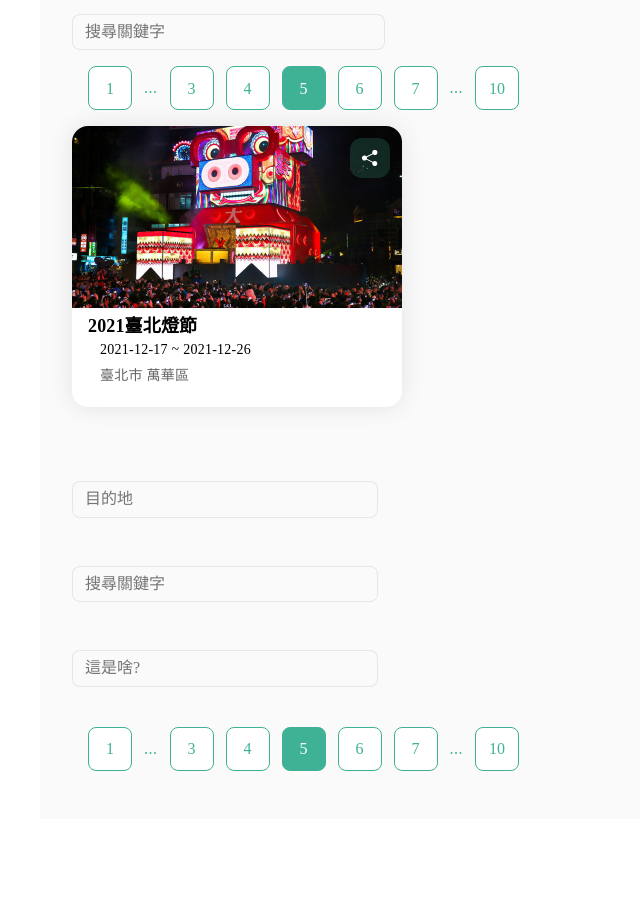
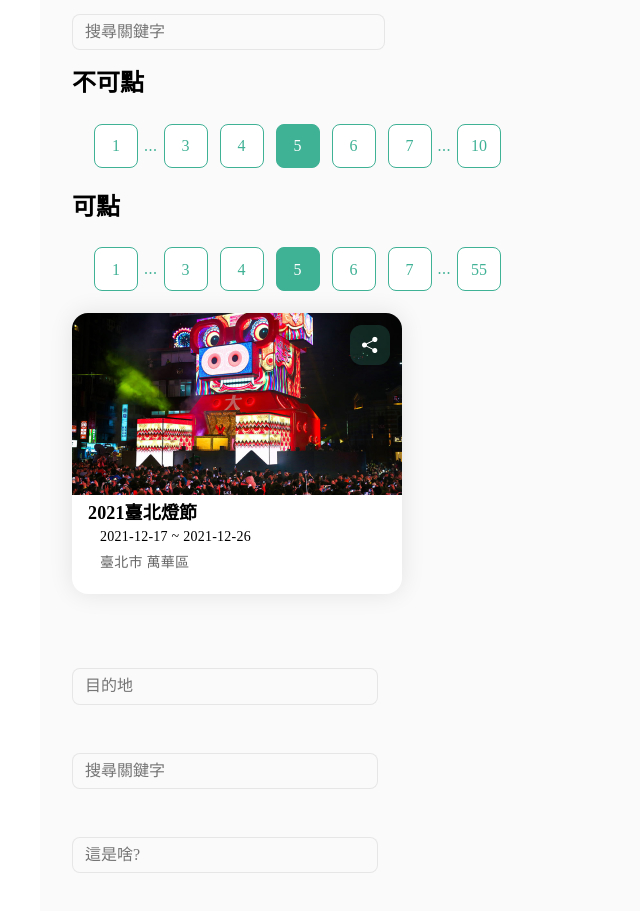
Before and after one commit to HelloJingYu/vue3_project, a Vue app: page /example in a window 1280 px wide. Shown: the part 563-1474 px from the top of the page, without its empty margins (0-640 px from the left). Before the commit the page ends 1414 px from the top, so only its background shows below. Built offline with nearby package versions, Linux system fonts and the light colour scheme; what vue-dompurify-html would draw is missing.

Commit message:
pagination done

```diff
--- a/src/components/AreaSelector.vue
+++ b/src/components/AreaSelector.vue
@@ -20,17 +20,7 @@
       <SvgIcon v-if="visible" class="icon" name="search"></SvgIcon>
     </button>
   </div>
-  <div class="pagination">
-    <button class="pagination__button--hollow">1</button>
-    <span>...</span>
-    <button class="pagination__button--hollow">3</button>
-    <button class="pagination__button--hollow">4</button>
-    <button class="pagination__button--solid">5</button>
-    <button class="pagination__button--hollow">6</button>
-    <button class="pagination__button--hollow">7</button>
-    <span>...</span>
-    <button class="pagination__button--hollow">10</button>
-  </div>
+
 </template>
 <script>
 export default {
--- a/src/components/Pagination.vue
+++ b/src/components/Pagination.vue
@@ -1,4 +1,5 @@
 <template>
+  <h2>不可點</h2>
   <div class="pagination">
     <button class="pagination__button--hollow">1</button>
     <span>...</span>
@@ -10,20 +11,73 @@
     <span>...</span>
     <button class="pagination__button--hollow">10</button>
   </div>
+  <h2>可點</h2>
+  <div class="pagination">
+    <!-- 第一個按鈕 -->
+    <button class="pagination__button--hollow" @click="selectedPage(0)">
+      {{ 1 }}
+    </button>
+    <span v-if="predot">...</span>
+    <div v-for="(item, index) in totalPage">
+      <!-- 顯示當頁前兩頁，for迴圈跑兩個 -->
+      <button
+        v-if="index != 0 && index != totalPage - 1 && index - pageNow <= 2 && index - pageNow >= 1"
+        class="pagination__button--hollow"
+        @click="selectedPage(index)"
+      >
+        {{ index + 1 }}
+      </button>
+      <!-- 當前頁 -->
+      <button
+        v-else-if="index != 0 && index != totalPage - 1 && pageNow == index"
+        class="pagination__button--solid"
+        @click="selectedPage(index)"
+      >
+        {{ index + 1 }}
+      </button>
+      <!-- 後兩頁 -->
+      <button
+        v-else-if="index != 0 && index != totalPage - 1 && pageNow - index <= 2 && pageNow - index >= 1"
+        class="pagination__button--hollow"
+        @click="selectedPage(index)"
+      >
+        {{ index + 1 }}
+      </button>
+    </div>
+    <span v-if="nextdot">...</span>
+    <!-- 最後一頁 -->
+    <button class="pagination__button--hollow" @click="selectedPage(totalPage - 1)">
+      {{ totalPage }}
+    </button>
+  </div>
 </template>
 <script>
 export default {
   name: 'PaginationArea',
 }
 </script>
-<script setup></script>
+<script setup>
+import { ref } from 'vue'
+// 宣告總頁數、現在頁數
+const totalPage = ref(55)
+const pageNow = ref(4)
+const predot = ref(true)
+const nextdot = ref(true)
+// 換頁數
+const selectedPage = index => {
+  pageNow.value = index
+  if (index >= 4) predot.value = true
+  if (index < 4) predot.value = false
+  if (index <= totalPage.value - 4) nextdot.value = true
+  if (index > totalPage.value - 4) nextdot.value = false
+}
+</script>
 <style lang="scss" scoped>
 .pagination {
-  margin: 16px;
   display: flex;
   flex-direction: row;
   align-items: center;
-  gap: 12px;
+  margin: 16px;
 
   span {
     font-style: normal;
@@ -38,12 +92,14 @@ export default {
 .pagination__button--hollow {
   @include button($primary-1, $white, $white, $bg-1, $primary-1, $primary-1);
 
-  width:44px;
+  margin: 6px;
+  width: 44px;
 }
 
 .pagination__button--solid {
   @include button($white, $text-1, $text-1, $primary-1, $bg-1, $bg-1);
 
-  width:44px;
+  margin: 6px;
+  width: 44px;
 }
 </style>
```
